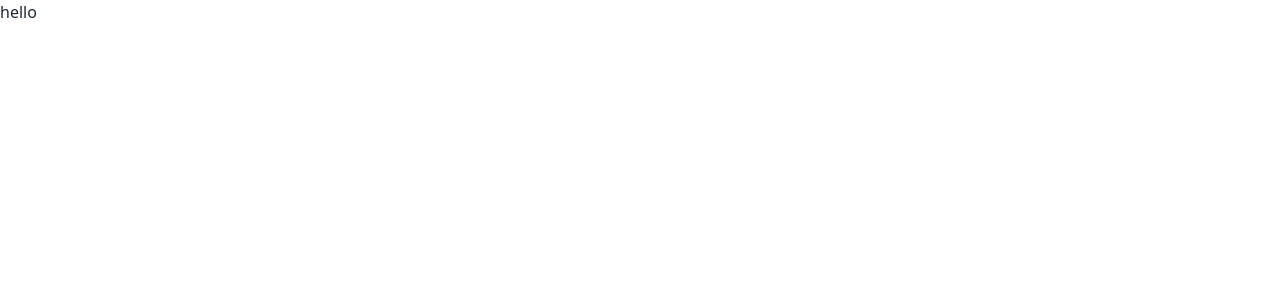
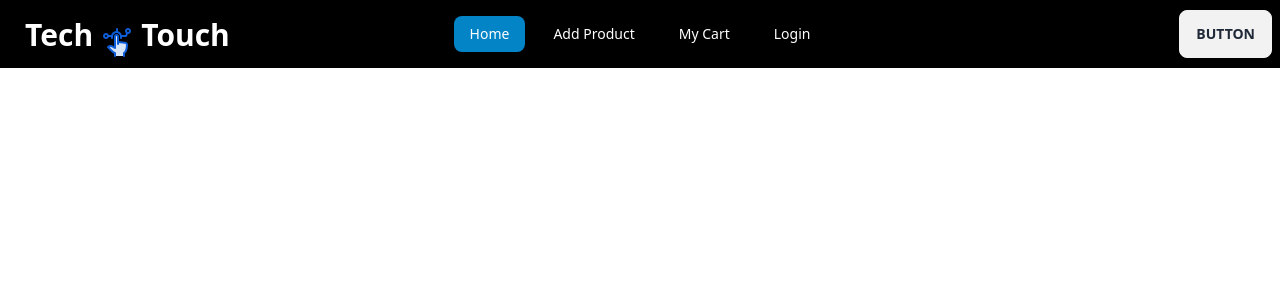
Before and after one commit to rakibaakter/tech-touch-client, a React (Vite) app: page / in a window 1280 px wide. Shown: the top 300 px of the page. Built offline with nearby package versions, Linux system fonts and the light colour scheme.

Commit message:
created navbar

```diff
--- /dev/null
+++ b/src/Layout/Layout.jsx
@@ -0,0 +1,14 @@
+import { Outlet } from "react-router-dom";
+import Navbar from "../components/Header/Navbar";
+
+const Layout = () => {
+  return (
+    <div className="bg-black text-white">
+      <Navbar />
+      <Outlet />
+      {/* <h2>Footer</h2> */}
+    </div>
+  );
+};
+
+export default Layout;
--- /dev/null
+++ b/src/Pages/Home.jsx
@@ -0,0 +1,5 @@
+const Home = () => {
+  return <div>{/* <h2>this is home</h2> */}</div>;
+};
+
+export default Home;
--- /dev/null
+++ b/src/components/Header/Navbar.jsx
@@ -0,0 +1,80 @@
+import { NavLink } from "react-router-dom";
+import Logo from "../Logo/Logo";
+
+const Navbar = () => {
+  const navLinks = (
+    <>
+      <li>
+        <NavLink
+          to="/"
+          className={({ isActive }) => (isActive ? "bg-sky-600" : "bg-none")}
+        >
+          Home
+        </NavLink>
+      </li>
+      <li>
+        <NavLink
+          to="/add-product"
+          className={({ isActive }) => (isActive ? "bg-sky-600" : "bg-none")}
+        >
+          Add Product
+        </NavLink>
+      </li>
+      <li>
+        <NavLink
+          to="/cart"
+          className={({ isActive }) => (isActive ? "bg-sky-600" : "bg-none")}
+        >
+          My Cart
+        </NavLink>
+      </li>
+      <li>
+        <NavLink
+          to="/login"
+          className={({ isActive }) => (isActive ? "bg-sky-600" : "bg-none")}
+        >
+          Login
+        </NavLink>
+      </li>
+    </>
+  );
+  return (
+    <div className="navbar">
+      <div className="navbar-start">
+        <div className="dropdown">
+          <label tabIndex={0} className="btn btn-ghost lg:hidden">
+            <svg
+              xmlns="http://www.w3.org/2000/svg"
+              className="h-5 w-5"
+              fill="none"
+              viewBox="0 0 24 24"
+              stroke="currentColor"
+            >
+              <path
+                strokeLinecap="round"
+                strokeLinejoin="round"
+                strokeWidth="2"
+                d="M4 6h16M4 12h8m-8 6h16"
+              />
+            </svg>
+          </label>
+          <ul
+            tabIndex={0}
+            className="menu menu-sm dropdown-content mt-3 z-[1] p-2 shadow bg-base-100 rounded-box w-52"
+          >
+            {navLinks}
+          </ul>
+        </div>
+        <Logo />
+      </div>
+      <div className="navbar-center hidden lg:flex">
+        <ul className="menu menu-horizontal space-x-3 px-1">{navLinks}</ul>
+      </div>
+      <div className="navbar-end">
+        <a className="btn">Button</a>
+      </div>
+    </div>
+  );
+};
+
+export default Navbar;
--- /dev/null
+++ b/src/components/Logo/Logo.jsx
@@ -0,0 +1,13 @@
+import logo from "../../assets/images/logo1.png";
+
+const Logo = () => {
+  return (
+    <a className="btn btn-ghost normal-case text-3xl">
+      <span>Tech</span>
+      <img src={logo} className="mt-4" alt="" />
+      <span>Touch</span>
+    </a>
+  );
+};
+
+export default Logo;
```
Also changed, not shown: src/Providers/Router.jsx (+9 -1 lines), src/assets/images/logo1.png (added), src/assets/images/logo2.png (added).
